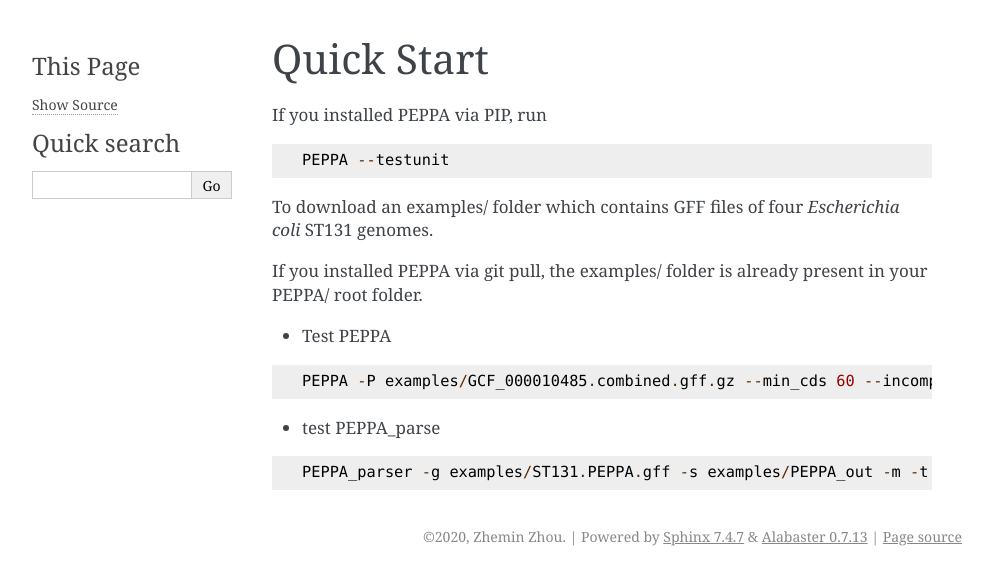
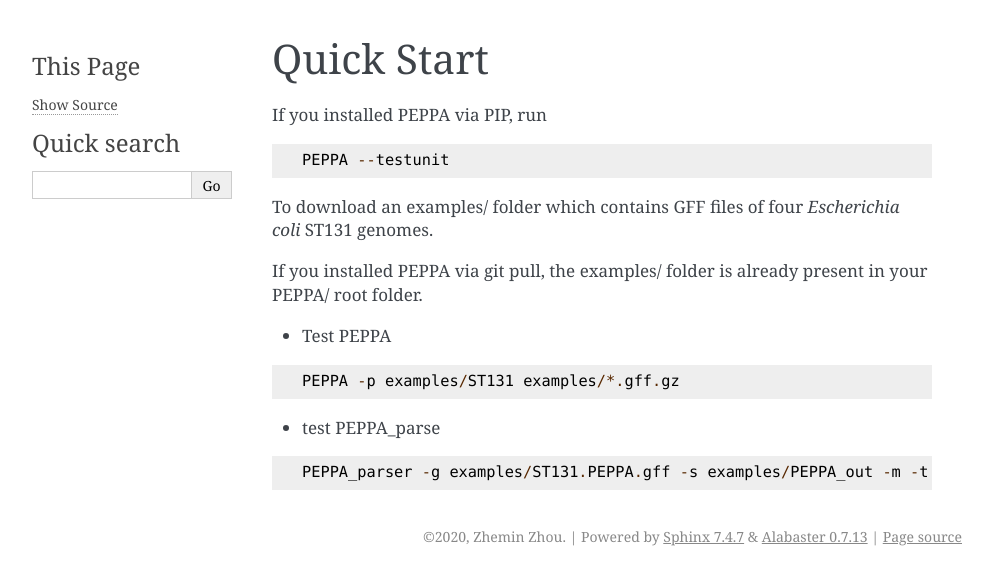
Before and after one commit to zheminzhou/PEPPAN, a Sphinx documentation site: the page built from docs/source/usage/quickstart.rst, in a window 1280 px wide. Shown: the top 585 px of the page, without its empty margins (148-1141 px from the left). Built offline with Sphinx 7.4.7, drawn with Linux system fonts in a browser that asks for light colours.

Commit message:
Update quickstart.rst

```diff
--- a/docs/source/usage/quickstart.rst
+++ b/docs/source/usage/quickstart.rst
@@ -11,7 +11,7 @@ If you installed PEPPA via git pull, the examples/ folder is already present in
 * Test PEPPA
 ::
 
-  PEPPA -P examples/GCF_000010485.combined.gff.gz --min_cds 60 --incompleteCDS s -p examples/ST131 examples/*.gff.gz
+  PEPPA -p examples/ST131 examples/*.gff.gz
 
 * test PEPPA_parse
 ::
```
